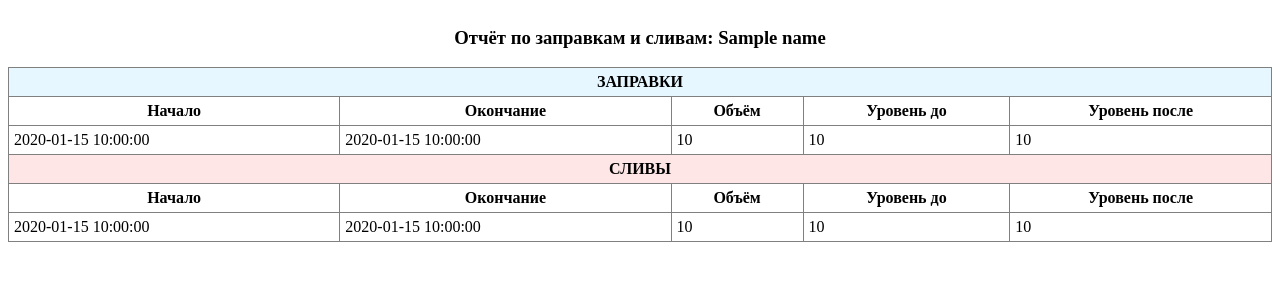
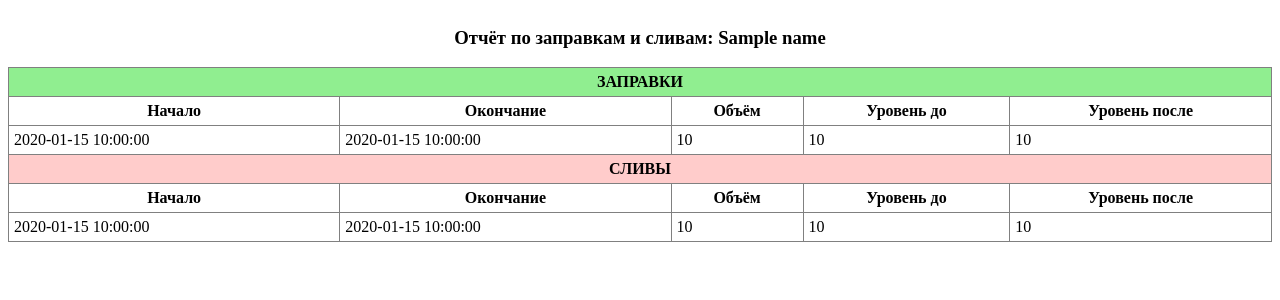
Before and after one commit to Jagernau/information_services_backend, a Python web app: template generating_reports/templates/fuel_up_down.html in a window 1280 px wide. Shown: the top 300 px of the page. Run offline with Jinja, Linux system fonts and the light colour scheme; the template is opened without the code that fills it: most values are stand-ins (such as "Sample title", 1, 10 or a date in 2020).

Commit message:
Цвета сливов и заправок

```diff
--- a/generating_reports/templates/fuel_down.html
+++ b/generating_reports/templates/fuel_down.html
@@ -3,6 +3,9 @@
 <body>
 <table border="1" cellpadding="5" style="border-collapse: collapse; width: 100%;">
     <caption><h3>Отчёт по сливам: {{ name }}</h3></caption>
+    <tr>
+        <th colspan="5" style="background-color: #FFCCCB;">СЛИВЫ</th>
+    </tr>
     <tr>
         <th>Начало</th>
         <th>Окончание</th>
--- a/generating_reports/templates/fuel_up.html
+++ b/generating_reports/templates/fuel_up.html
@@ -3,6 +3,9 @@
 <body>
 <table border="1" cellpadding="5" style="border-collapse: collapse; width: 100%;">
     <caption><h3>Отчёт по заправкам: {{ name }}</h3></caption>
+    <tr>
+        <th colspan="5" style="background-color: #90EE90;">ЗАПРАВКИ</th>
+    </tr>
     <tr>
         <th>Начало</th>
         <th>Окончание</th>
--- a/generating_reports/templates/fuel_up_down.html
+++ b/generating_reports/templates/fuel_up_down.html
@@ -5,7 +5,7 @@
     <caption><h3>Отчёт по заправкам и сливам: {{ name }}</h3></caption>
     {% if fuelsUps %}
     <tr>
-        <th colspan="5" style="background-color: #e6f7ff;">ЗАПРАВКИ</th>
+        <th colspan="5" style="background-color: #90EE90;">ЗАПРАВКИ</th>
     </tr>
     <tr>
         <th>Начало</th>
@@ -27,7 +27,7 @@
 
     {% if fuelsOuts %}
     <tr>
-        <th colspan="5" style="background-color: #ffe6e6;">СЛИВЫ</th>
+        <th colspan="5" style="background-color: #FFCCCB;">СЛИВЫ</th>
     </tr>
     <tr>
         <th>Начало</th>
```
